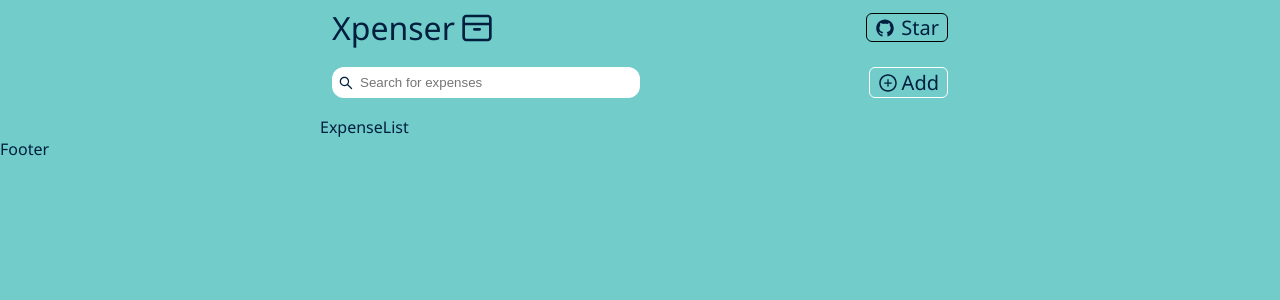
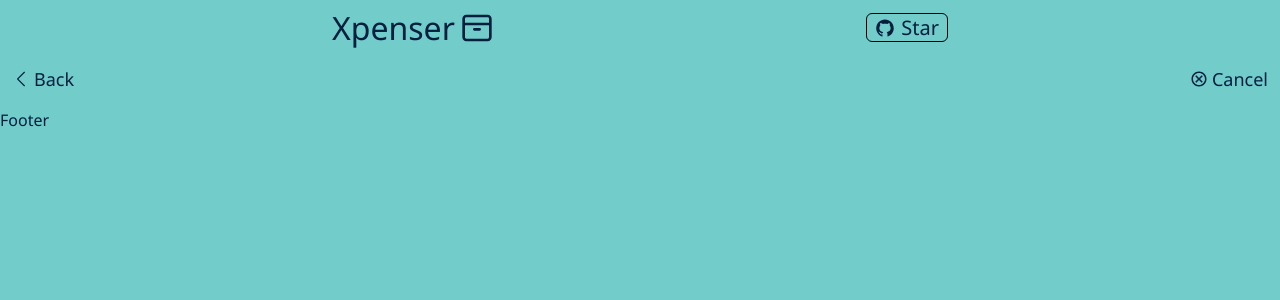
Before and after one commit to SAIKUMAR124/expense-tracker, a React (Create React App) app: page /add-expense in a window 1280 px wide. Shown: the top 300 px of the page. Built offline with nearby package versions, Linux system fonts and the light colour scheme.

Commit message:
Added Routes

```diff
--- a/src/App.js
+++ b/src/App.js
@@ -1,13 +1,18 @@
-import Header from './components/header';
-import Home from './pages/home';
+import { BrowserRouter, Switch, Route } from "react-router-dom";
+import Header from "./components/header";
+import AddExpense from "./pages/add-expense";
+import Home from "./pages/home";
 
 function App() {
   return (
-    <div>
-      <Header/>
-      <Home />
+    <BrowserRouter>
+      <Header />
+      <Switch>
+        <Route path='/' exact component={Home} />
+        <Route path='/add-expense' component={AddExpense} />
+      </Switch>
       <div>Footer</div>
-    </div>
+    </BrowserRouter>
   );
 }
 
--- a/src/components/topfold/index.js
+++ b/src/components/topfold/index.js
@@ -2,6 +2,7 @@ import React, { useState } from 'react';
 import {AiOutlinePlusCircle, AiOutlineSearch} from 'react-icons/ai';
 import {BsChevronLeft} from 'react-icons/bs';
 import {MdOutlineCancel} from 'react-icons/md';
+import { Link } from 'react-router-dom';
 import './Topfold.css';
 
 const Topfold = () => {
@@ -14,24 +15,30 @@ const Topfold = () => {
     return (
         <div className='topfold'>
             {
-                window.location.pathname !=='/'? <div className="home-topfold">
+                window.location.pathname ==='/'? <div className="home-topfold">
                 <div className="searchbar">
                     <AiOutlineSearch className='search-icon' />
                     <input placeholder='Search for expenses' value={query} onChange={(e)=>handleQuery(e)} />
                 </div>
+                <Link to='/add-expense'>
                 <div className='add-button'>
                     <AiOutlinePlusCircle className='add-icon' />
                     <label>Add</label>
                 </div>
+                </Link>
             </div> : <div className='add-topfold' >
+                <Link to='/'>
                 <div className='add-topfold-button'>
                     <i><BsChevronLeft className='left-chevron' /></i>
                     <label>Back</label>
                 </div>
+                </Link>
+                <Link to='/'>
                 <div className='add-topfold-button'>
                     <i><MdOutlineCancel className='left-chevron' /></i>
                     <label>Cancel</label>
                 </div>
+                </Link>
             </div>
             }
         </div>
--- /dev/null
+++ b/src/pages/add-expense/index.js
@@ -0,0 +1,12 @@
+import React from 'react'
+import Topfold from '../../components/topfold'
+
+const AddExpense = () => {
+    return (
+        <div>
+            <Topfold/>
+        </div>
+    )
+}
+
+export default AddExpense
```
